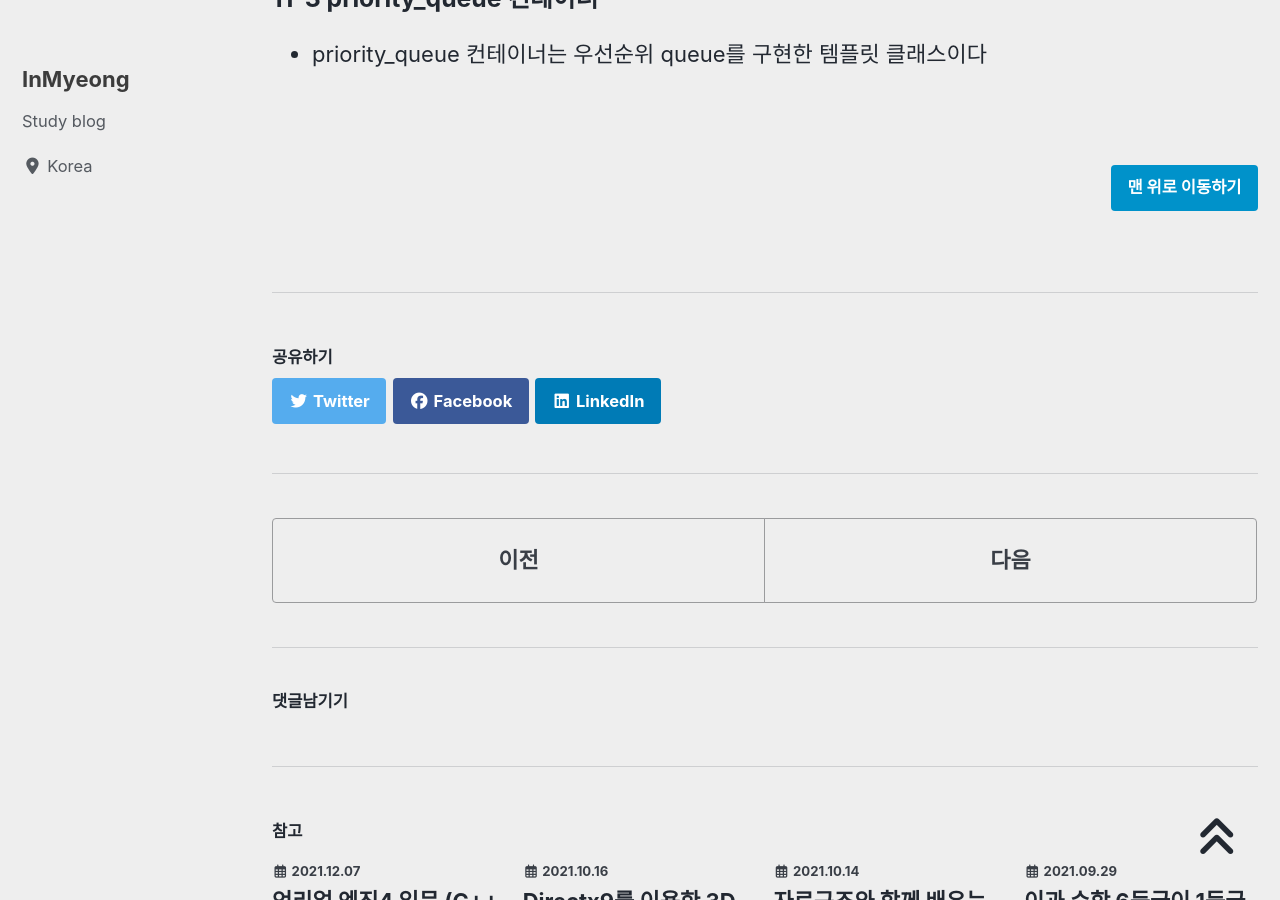
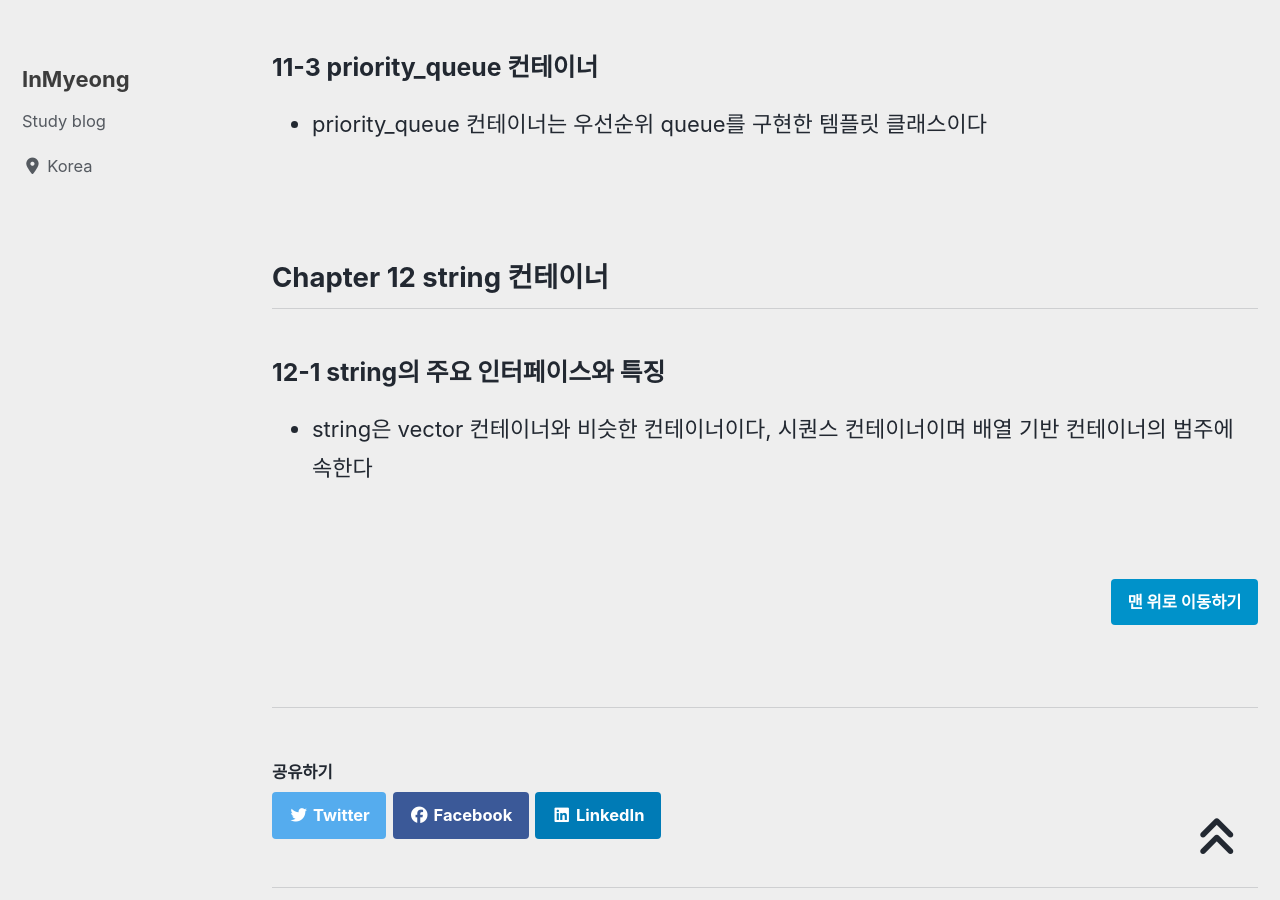
Before and after one commit to devMyeong/devMyeong.github.io, a Jekyll site: the page built from _posts/stl/2021-08-12-cpp-stl.md, in a window 1280 px wide and 900 px high, scrolled down 27269 px. Built offline with Jekyll 4.4.1, drawn with Linux system fonts in a browser that asks for light colours; cached includes are drawn as plain includes; nearby versions of some CDN libraries; some web fonts are replaced; comment, search, counter and statistics services are not loaded; some of the changed text lies outside the part shown.

Commit message:
Docs : stl chapter 12-1

```diff
--- a/_posts/stl/2021-08-12-cpp-stl.md
+++ b/_posts/stl/2021-08-12-cpp-stl.md
@@ -451,4 +451,11 @@ lt.remove_if(Predicate); // 이와 같이 조건자가 참인 모든 원소를
 
 <br>
 
+## Chapter 12 string 컨테이너
+
+### 12-1 string의 주요 인터페이스와 특징
+- string은 vector 컨테이너와 비슷한 컨테이너이다, 시퀀스 컨테이너이며 배열 기반 컨테이너의 범주에 속한다
+
+<br>
+
 [맨 위로 이동하기](#){: .btn .btn--primary }{: .align-right}
```
